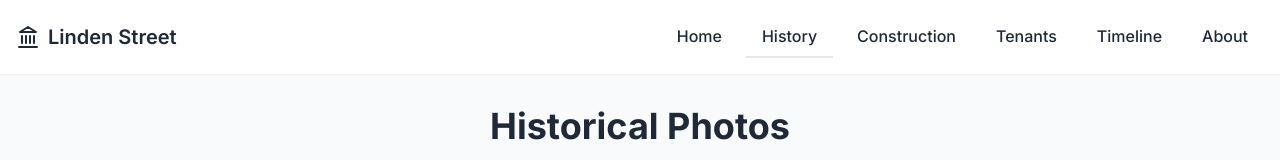
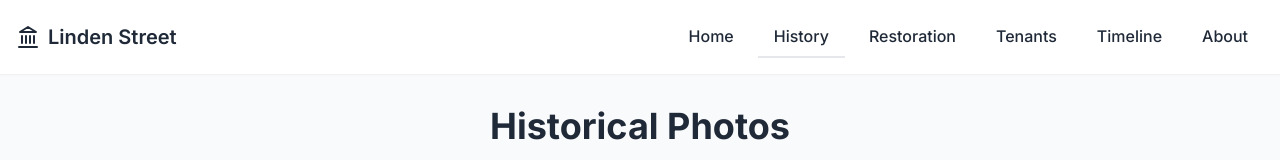
Before and after one commit to dgennetten/linden, a React (Vite) app: page /history in a window 1280 px wide. Shown: the top 160 px of the page. Built offline with nearby package versions, Linux system fonts and the light colour scheme.

Commit message:
corrections

```diff
--- a/src/components/Navigation.tsx
+++ b/src/components/Navigation.tsx
@@ -35,7 +35,7 @@ const Navigation: React.FC = () => {
               `nav-link ${isActive ? 'active' : ''}`
             }
           >
-            Construction
+            Restoration
           </NavLink>
           <NavLink
             to="/tenants"
--- a/src/data/history.json
+++ b/src/data/history.json
@@ -93,7 +93,7 @@
   {
     "name": "Robertson/Hayens Block",
     "date": "1960",
-    "description": "Collage prepared for Grant submission. Shows Richard Cienfuegos at 18 as a mechanic",
+    "description": "Collage prepared for Grant submission. Shows Joe Cienfuegos at 18 as a mechanic",
     "category": "history",
     "url": "/images/history/ImageCollageRobertsonHaynes.jpg"
   },
```
